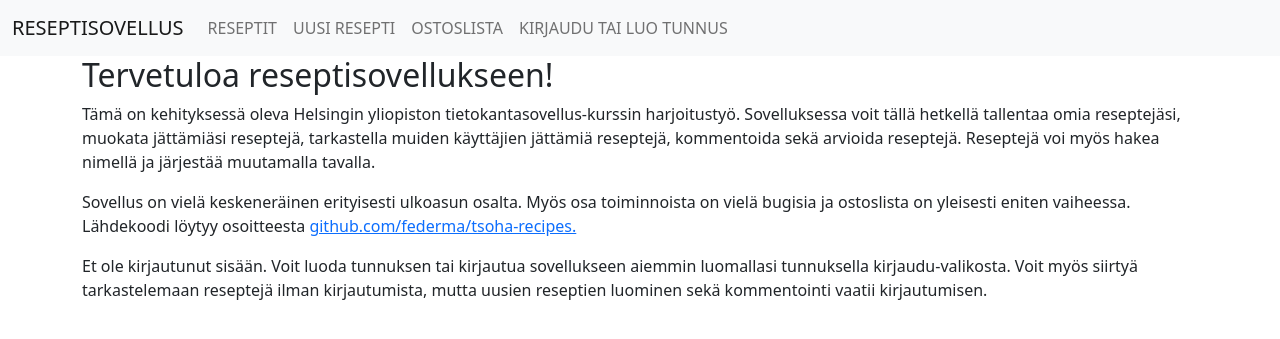
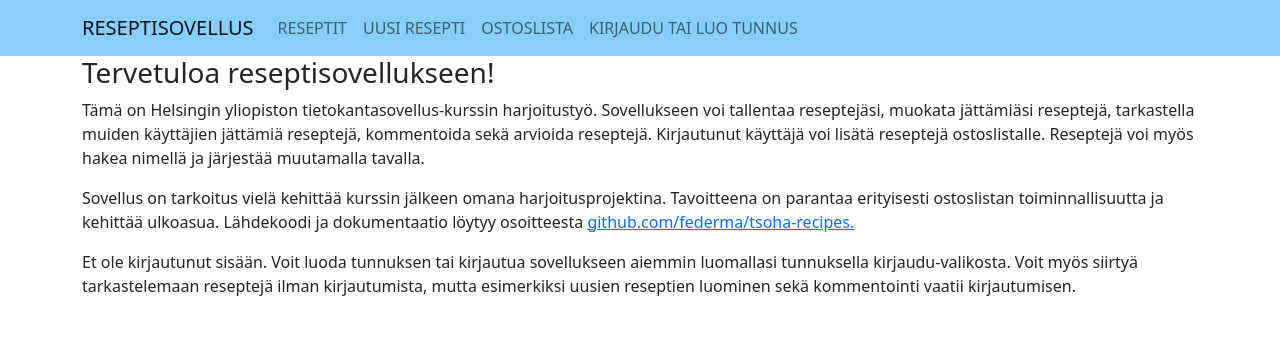
Before and after one commit to federma/tsoha-recipes, a Flask app: page / in a window 1280 px wide. Shown: the top 339 px of the page. Run offline with Flask 2, Linux system fonts and the light colour scheme.

Commit message:
Clean up code

```diff
--- a/routes.py
+++ b/routes.py
@@ -15,7 +15,7 @@ def index():
     # front page, not much content - just some info about the app
     if users.user_id():
         # bug fix, old logged-in users might have had just user_id saved in session
-        # user_name and csrf_token were added later to the code
+        # user_name and csrf_token were added later to the code - to avoid errors, add them on the front page if necessary
         if not session.get("user_name", 0):
             session["user_name"] = users.user_name()
 
@@ -225,7 +225,7 @@ def shopping_cart():
     if request.method == "GET":
         # default to two portions
         items = shopping_list.generate_list(1, users.user_id(), 2)
-        return render_template("shopping_list.html", items=items, portions=2)
+        return render_template("shopping_list.html", items=items, portions="2")
 
     if request.method == "POST":
 
--- a/shopping_list.py
+++ b/shopping_list.py
@@ -4,7 +4,6 @@ import users, recipes
 
 def is_in_list(cart_id, user_id, recipe_id):
     """Check if recipe is already in users cart. Returns boolean."""
-
     sql = "SELECT 1 FROM shopping_list WHERE cart_id=:cart_id AND user_id=:user_id AND recipe_id=:recipe_id"
     result = db.session.execute(sql, {"cart_id": cart_id, "user_id": user_id, "recipe_id": recipe_id})
     return result.fetchone() != None
@@ -12,7 +11,6 @@ def is_in_list(cart_id, user_id, recipe_id):
 
 def add_recipe(cart_id, user_id, recipe_id):
     """add recipe to shopping list"""
-
     if is_in_list(cart_id, user_id, recipe_id):
         # block double entry
         return True
@@ -29,7 +27,6 @@ def add_recipe(cart_id, user_id, recipe_id):
 
 def remove_recipe(cart_id, user_id, recipe_id):
     """remove recipe from shopping list"""
-
     try:
         print("yritetään poistaa ", cart_id, user_id, recipe_id)
         sql = "DELETE FROM shopping_list WHERE cart_id=:cart_id AND user_id=:user_id AND recipe_id=:recipe_id"
@@ -43,7 +40,6 @@ def remove_recipe(cart_id, user_id, recipe_id):
 
 def generate_list(cart_id, user_id, portions):
     """returns a dictionary with recipe-id as key and ingredients as values (as immutable dict)"""
-
     # first get the recipes
     result = {}
     try:
@@ -64,7 +60,6 @@ def generate_list(cart_id, user_id, portions):
 
 def clear_cart(cart_id, user_id):
     """removes all items in the cart"""
-
     try:
         sql = "DELETE FROM shopping_list WHERE cart_id=:cart_id AND user_id=:user_id"
         db.session.execute(sql, {"cart_id": cart_id, "user_id": user_id})
--- a/templates/add_recipe.html
+++ b/templates/add_recipe.html
@@ -37,8 +37,9 @@
       </div>
 
 
-      <div id="newElementId">Ilmoita reseptin ainesosat ja määrät. Voit valita yksiköksi "maun mukaan", jos tarkkaa
+      <div id="newElementId">Ilmoita reseptin ainesosat ja määrät (kokonaislukuna). Voit valita yksiköksi "maun mukaan" ja määräksi 0, jos tarkkaa
         määrää ei voi antaa. (teelusikka=5ml, ruokalusikka=15ml)
+        <br>
         <button type="button" class="btn btn-outline-success btn-sm" value="Lisää ainesosia"
           onclick="createNewElement();">Lisää rivi</button>
         <button type="button" class="btn btn-outline-danger btn-sm" value="Poista viimeinen rivi"
--- a/templates/base_template.html
+++ b/templates/base_template.html
@@ -15,8 +15,8 @@
 
 <body>
 
-  <nav class="navbar navbar-expand-lg navbar-light bg-light">
-    <div class="container-fluid">
+  <nav class="navbar navbar-expand-lg navbar-light" style="background-color: lightskyblue;">
+    <div class="container">
       <a class="navbar-brand" href="/">RESEPTISOVELLUS</a>
       <button class="navbar-toggler" type="button" data-bs-toggle="collapse" data-bs-target="#navbarNav"
         aria-controls="navbarNav" aria-expanded="false" aria-label="Toggle navigation">
--- a/templates/index.html
+++ b/templates/index.html
@@ -10,16 +10,18 @@
 
   <div class="row">
     <div class="col">
-            <h2>Tervetuloa reseptisovellukseen!</h2>
+      <h3>Tervetuloa reseptisovellukseen!</h3>
 
-            <p>Tämä on kehityksessä oleva Helsingin yliopiston tietokantasovellus-kurssin harjoitustyö.
-                Sovelluksessa voit tällä hetkellä tallentaa omia reseptejäsi, muokata jättämiäsi reseptejä, tarkastella
+      <p>Tämä on Helsingin yliopiston tietokantasovellus-kurssin harjoitustyö.
+        Sovellukseen voi tallentaa reseptejäsi, muokata jättämiäsi reseptejä, tarkastella
         muiden käyttäjien jättämiä reseptejä,
-                kommentoida sekä arvioida reseptejä. Reseptejä voi myös hakea nimellä ja järjestää muutamalla tavalla.
+        kommentoida sekä arvioida reseptejä. Kirjautunut käyttäjä voi lisätä reseptejä ostoslistalle.
+        Reseptejä voi myös hakea nimellä ja järjestää muutamalla tavalla.
       </p>
 
-            <p>Sovellus on vielä keskeneräinen erityisesti ulkoasun osalta. Myös osa toiminnoista on vielä bugisia ja ostoslista on yleisesti eniten vaiheessa.
-                Lähdekoodi löytyy osoitteesta <a
+      <p>Sovellus on tarkoitus vielä kehittää kurssin jälkeen omana harjoitusprojektina. Tavoitteena on parantaa
+        erityisesti ostoslistan toiminnallisuutta ja kehittää ulkoasua.
+        Lähdekoodi ja dokumentaatio löytyy osoitteesta <a
           href="https://github.com/federma/tsoha-recipes">github.com/federma/tsoha-recipes.</a>
       </p>
 
@@ -27,15 +29,17 @@
   </div>
 
   <div class="row">
+    <div class="col">
       {% if session.user_id %}
       <p>Olet kirjautunut sisään ja voit vapaasti kokeilla sovelluksen toimintoja.</p>
       {% else %}
       <p>Et ole kirjautunut sisään. Voit luoda tunnuksen tai kirjautua sovellukseen aiemmin luomallasi tunnuksella
         kirjaudu-valikosta.
-            Voit myös siirtyä tarkastelemaan reseptejä ilman kirjautumista, mutta uusien reseptien luominen sekä
+        Voit myös siirtyä tarkastelemaan reseptejä ilman kirjautumista, mutta esimerkiksi uusien reseptien luominen sekä
         kommentointi vaatii kirjautumisen.
       </p>
       {% endif %}
+    </div>
   </div>
 
 </div>
```
Also changed, not shown: recipes.py (+3 -5 lines), templates/edit_recipe.html (+9 -8 lines), templates/ingredient_input_form.html (+7 -7 lines), templates/shopping_list.html (+9 -3 lines), templates/show_recipes.html (+16 -7 lines). Lines whose indentation alone changed are shown as unchanged.
